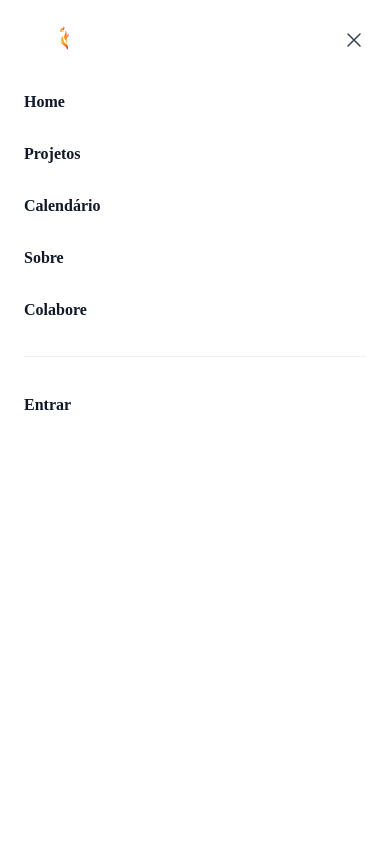
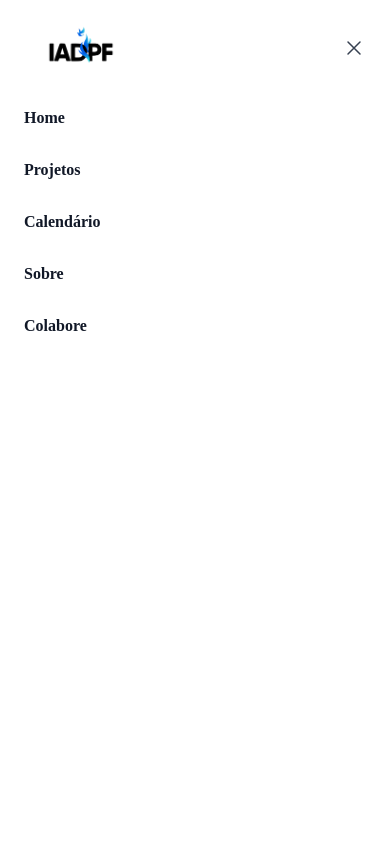
Before and after one commit to IDarkLoad/IADPF, a Next.js app: page / in a window 390 px wide. Both pictures are taken after a click on the button "Abrir menu principal". Shown: the top 844 px of the page. Built offline with nearby package versions, Linux system fonts and the light colour scheme.

Commit message:
act03/04/2

```diff
--- a/components/Menu.tsx
+++ b/components/Menu.tsx
@@ -2,6 +2,7 @@ import { useState } from 'react'
 import { Dialog } from '@headlessui/react'
 import { Bars3Icon, XMarkIcon } from '@heroicons/react/24/outline'
 import Logo from '../public/Logo.png'
+import Logo2 from '../public/Logo2.png'
 
 const navigation = [
   { name: 'Home', href: '/'},
@@ -54,8 +55,8 @@ export default function Menum() {
               <a href="#" className="-m-1.5 p-1.5">
                 <span className="sr-only">Sua Empresa</span>
                 <img
-                  className="h-8 w-auto"
-                  src={Logo.src}
+                  className="h-12 w-auto"
+                  src={Logo2.src}
                   alt="Logotipo da Sua Empresa"
                 />
               </a>
@@ -81,14 +82,6 @@ export default function Menum() {
                     </a>
                   ))}
                 </div>
-                <div className="py-6">
-                  <a
-                    href="/login"
-                    className="-mx-3 block rounded-lg px-3 py-2.5 text-base font-semibold leading-7 text-gray-900 hover:bg-gray-50"
-                  >
-                    Entrar
-                  </a>
-                </div>
               </div>
             </div>
           </Dialog.Panel>
```
Also changed, not shown: public/Logo2.png (added).
